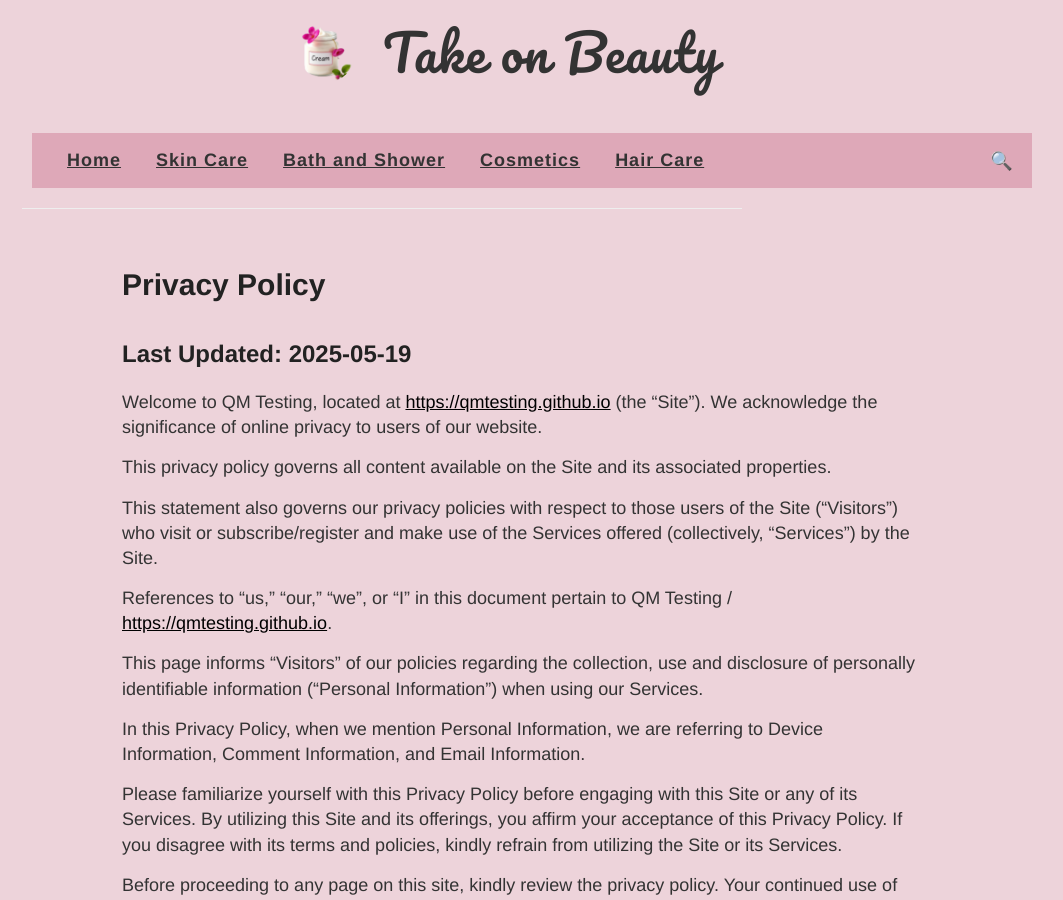
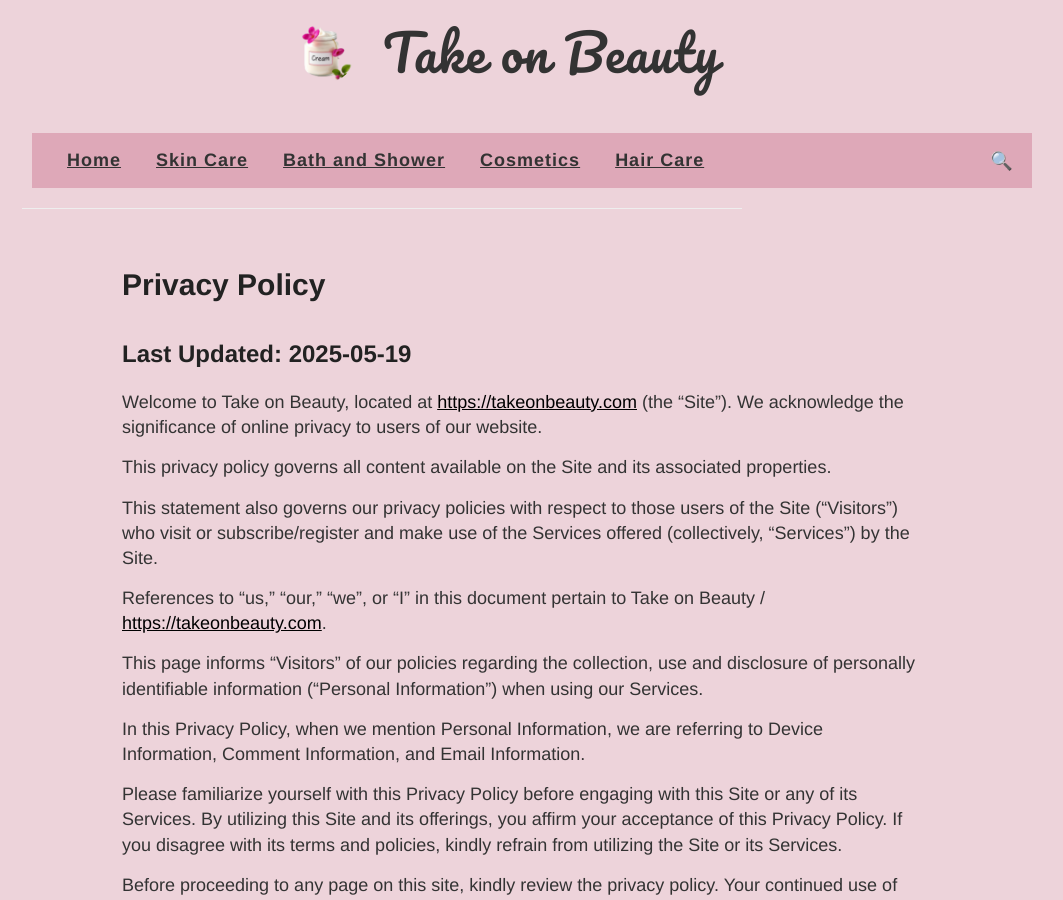
Before and after one commit to QMTesting/takeonbeauty, a Jekyll site: the page built from privacy.md, in a window 1280 px wide and 900 px high. Shown: the whole window, without its empty margins (213-1276 px from the left). Built offline with Jekyll 4.4.1, drawn with Linux system fonts in a browser that asks for light colours; some of the changed text lies outside the part shown.

Commit message:
Update privacy.md

```diff
--- a/privacy.md
+++ b/privacy.md
@@ -6,13 +6,13 @@ permalink: /privacy/
 
 ## Last Updated: 2025-05-19
 
-Welcome to QM Testing, located at [https://qmtesting.github.io](https://qmtesting.github.io/) (the “Site”). We acknowledge the significance of online privacy to users of our website.
+Welcome to Take on Beauty, located at [https://takeonbeauty.com](https://takeonbeauty.com) (the “Site”). We acknowledge the significance of online privacy to users of our website.
 
 This privacy policy governs all content available on the Site and its associated properties.
 
 This statement also governs our privacy policies with respect to those users of the Site (“Visitors”) who visit or subscribe/register and make use of the Services offered (collectively, “Services”) by the Site.
 
-References to "us," "our," "we", or "I" in this document pertain to  QM Testing / [https://qmtesting.github.io](https://qmtesting.github.io/).
+References to "us," "our," "we", or "I" in this document pertain to  Take on Beauty / [https://takeonbeauty.com](https://takeonbeauty.com).
 
 This page informs “Visitors” of our policies regarding the collection, use and disclosure of personally identifiable information ("Personal Information") when using our Services.
 
@@ -20,7 +20,7 @@ In this Privacy Policy, when we mention Personal Information, we are referring t
 
 Please familiarize yourself with this Privacy Policy before engaging with this Site or any of its Services. By utilizing this Site and its offerings, you affirm your acceptance of this Privacy Policy. If you disagree with its terms and policies, kindly refrain from utilizing the Site or its Services.
 
-Before proceeding to any page on this site, kindly review the privacy policy. Your continued use of our Services at QM Testing / [https://qmtesting.github.io](https://qmtesting.github.io/) implies your acceptance of these policies.
+Before proceeding to any page on this site, kindly review the privacy policy. Your continued use of our Services at Take on Beauty / [https://takeonbeauty.com](https://takeonbeauty.com) implies your acceptance of these policies.
 
 ## Information Collection
 
@@ -238,7 +238,7 @@ We recommend reviewing this Privacy Policy periodically for any alterations. Cha
 
 ## Contact Us
 
-If you have any questions please contact us at Ask.TestingQM@outlook.com
+If you have any questions please contact us at takeonbeauty@outlook.com
 
 <style>
   @media only screen and (min-width: 820px) and (max-width: 2000px) {
```
